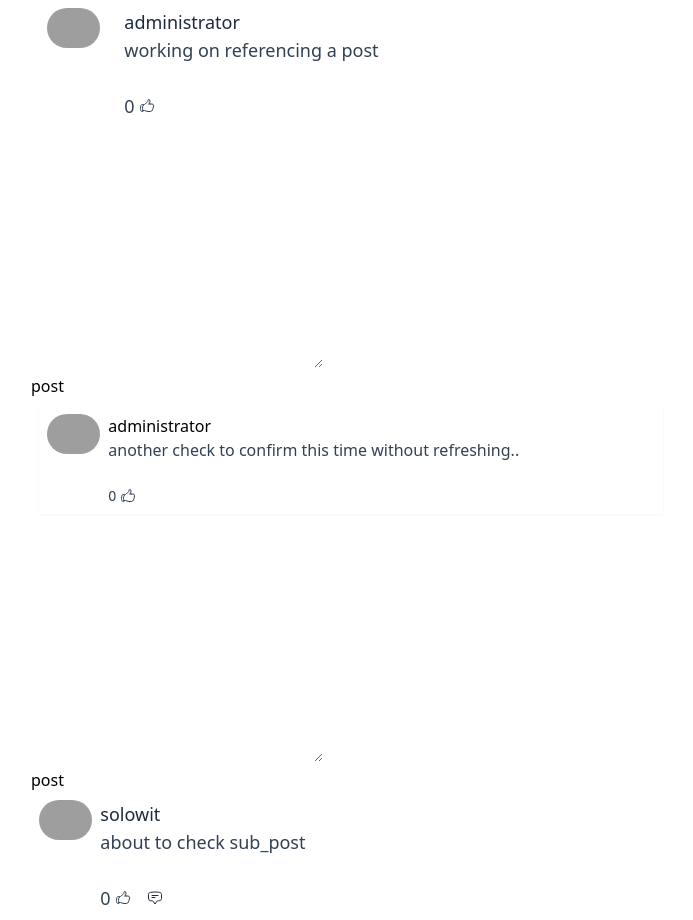
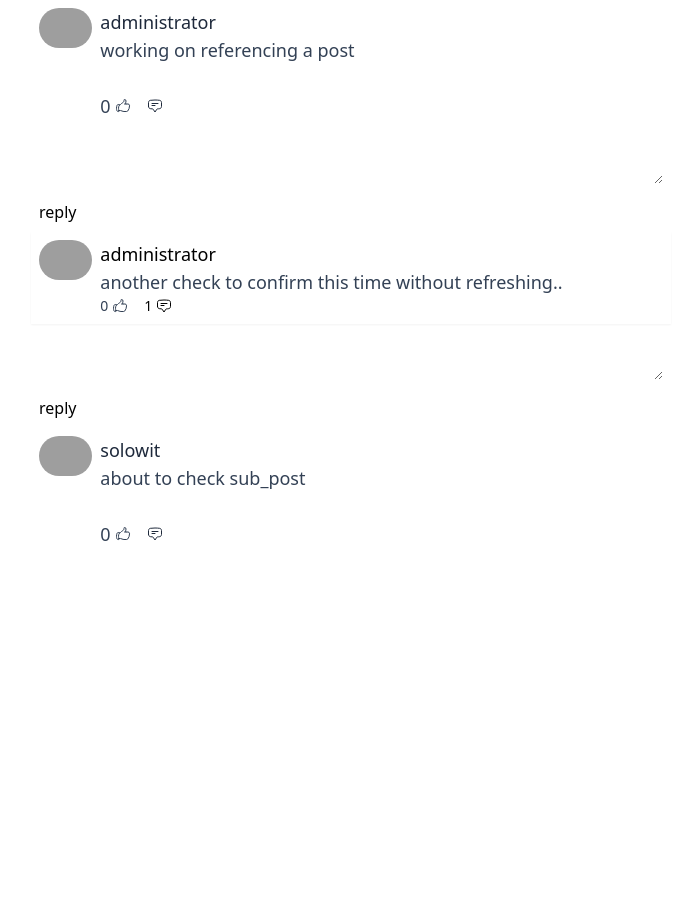
Before and after one commit to solowitkelechi/socialmedia, a Django app: page /74/post/ in a window 1280 px wide. Shown: the part 72-992 px from the top of the page, without its empty margins (289-982 px from the left). After the commit the page ends 613 px from the top, so only its background shows below. Run offline with Django 4.2, Linux system fonts and the light colour scheme; data comes from the database, SQL or seed files in the repository; some libraries are stand-ins or nearby versions; grey boxes are pictures that could not be loaded.

Commit message:
some ui updates

```diff
--- a/cord/templates/form/commentform.html
+++ b/cord/templates/form/commentform.html
@@ -4,7 +4,7 @@
     hx-target="#status-{{post.pk}}"
     hx-swap="outerHTML"
 >
-    <textarea name="opinion" id="" cols="30" rows="10"></textarea>
+    <textarea name="opinion" id=""></textarea>
     <input hidden name="sup_post" value="{{post.pk}}"/>
     <input hidden name="sup_post_form"/>
     <input hidden name="main_post_form"/>
--- a/cord/templates/form/mainpostform.html
+++ b/cord/templates/form/mainpostform.html
@@ -3,10 +3,11 @@
     hx-trigger="click from:#comment-{{post.pk}}"
     hx-target="#sub_posts"
     hx-swap="outerHTML"
+    class="flex p-2"
 >
-    <textarea name="opinion" id="" cols="30" rows="10"></textarea>
+    <textarea class="grow" name="opinion" id=""></textarea>
     <input hidden name="sup_post" value="{{post.pk}}"/>
     <input hidden name="sup_post_form"/>
     <input hidden name="main_post_form" value="true"/>
 </form>
-<button id="comment-{{post.pk}}">post</button>
+<button class="p-2" id="comment-{{post.pk}}">reply</button>
--- a/cord/templates/index.html
+++ b/cord/templates/index.html
@@ -22,9 +22,9 @@
 
         {% block opinions %}
             <div id="opinion" class="flex justify-center">
-                <div class="lg:w-1/2">
+                <div class="w-full md:w-9/12 lg:w-1/2 flex flex-col divide-y">
                 {% for post in posts %}
-                    <div x-data="{showCommentModal:false}" class="flex px-2 py-2 gap-x-2 hover:bg-gray-100 shadow-sm">
+                    <div x-data="{showCommentModal:false}" class="flex px-2 py-2 gap-x-2 hover:bg-gray-100">
                         <a class="shrink-0" href="{% url 'get_user_profile' post.user.username %}">
                             <img src="https://cdn.pixabay.com/photo/2016/08/08/09/17/avatar-1577909_1280.png" class="h-10 rounded-full shrink-0" alt="placeholder">
                         </a>
--- a/cord/templates/post.html
+++ b/cord/templates/post.html
@@ -9,13 +9,13 @@
 {% endblock %}
 {% block content %}
     <div id="opinion" class="flex justify-center">
-        <div class="lg:w-1/2">
+        <div class="w-full md:w-9/12 lg:w-1/2">
             {% if post.sup_post %}
                 <div class="flex px-2 py-2 gap-x-2 hover:bg-gray-100">
-                <a href="{% url 'get_user_profile' post.sup_post.user.username %}" class="shrink-0 mx-2">
+                    <a href="{% url 'get_user_profile' post.sup_post.user.username %}" class="shrink-0">
                         <img src="https://cdn.pixabay.com/photo/2016/08/08/09/17/avatar-1577909_1280.png" class="h-10 rounded-full shrink-0" alt="placeholder">
                     </a>
-                <div class="text-sm lg:text-lg text-slate-800 mx-2">
+                    <div class="text-sm lg:text-lg text-slate-800">
                         <span class="font-medium">
                             <a href="{% url 'get_user_profile' post.sup_post.user.username %}">
                                 {{post.sup_post.user.username}}
@@ -26,6 +26,14 @@
                         </a>
                         <section class="flex gap-x-4 items-center">
                             {% include 'partials/sup_post_like_area.html' %}
+                            <span class="flex justify-center text-sm items-center gap-x-1">
+                                {% if sup_post.get_comment_count %}
+                                    {{sup_post.get_comment_count}}
+                                {% endif %}
+                                <svg xmlns="http://www.w3.org/2000/svg" fill="none" viewBox="0 0 24 24" stroke-width="1.5" stroke="currentColor" class="w-4 h-4">
+                                    <path stroke-linecap="round" stroke-linejoin="round" d="M7.5 8.25h9m-9 3H12m-9.75 1.51c0 1.6 1.123 2.994 2.707 3.227 1.129.166 2.27.293 3.423.379.35.026.67.21.865.501L12 21l2.755-4.133a1.14 1.14 0 01.865-.501 48.172 48.172 0 003.423-.379c1.584-.233 2.707-1.626 2.707-3.228V6.741c0-1.602-1.123-2.995-2.707-3.228A48.394 48.394 0 0012 3c-2.392 0-4.744.175-7.043.513C3.373 3.746 2.25 5.14 2.25 6.741v6.018z" />
+                                </svg>
+                            </span>
                         </section>
                     </div>
 
@@ -35,34 +43,47 @@
                     hx-trigger="click from:#comment-{{post.sup_post.pk}}"
                     hx-swap="outerHTML"
                     hx-target="#status"
+                    class="flex p-2"
                 >
-                <textarea name="opinion" cols="30" rows="10"></textarea>
+                    <textarea class="grow" name="opinion"></textarea>
                     <input hidden name="sup_post" value="{{post.sup_post.pk}}"/>
                     <input hidden name="sup_post_form" value="true"/>
                 </form>
-            <button id="comment-{{post.sup_post.pk}}">post</button>
-
+                <button
+                    class="p-2"
+                    id="comment-{{post.sup_post.pk}}"
+                >
+                    reply
+                </button>
             {% endif %}
-        <div class="flex px-2 py-2 gap-x-2 hover:bg-gray-100 shadow-sm m-2">
+            <div class="flex p-2 gap-x-2 hover:bg-gray-100 shadow-sm">
                 <a class="shrink-0" href="{% url 'get_user_profile' post.user.username %}">
                     <img src="https://cdn.pixabay.com/photo/2016/08/08/09/17/avatar-1577909_1280.png" class="h-10 rounded-full shrink-0" alt="placeholder">
                 </a>
-            <div>
+                <div class="text-sm lg:text-lg">
                     <span>
                         <a href="{% url 'get_user_profile' post.user.username %}">
                             {{post.user.username}}
                         </a>
                     </span>
-                <a href="/{{post.id}}/post/" class="m-1 text-slate-700">
+                    <a href="/{{post.id}}/post/" class="text-slate-700">
                         <p>{{post.opinion}}</p>
                     </a>
+                    <section class="flex gap-x-4 items-center">
                         {% include 'partials/like_area.html' %}
-
+                        <span class="flex justify-center text-sm items-center gap-x-1">
+                            {% if post.get_comment_count %}
+                                {{post.get_comment_count}}
+                            {% endif %}
+                            <svg xmlns="http://www.w3.org/2000/svg" fill="none" viewBox="0 0 24 24" stroke-width="1.5" stroke="currentColor" class="w-4 h-4">
+                                <path stroke-linecap="round" stroke-linejoin="round" d="M7.5 8.25h9m-9 3H12m-9.75 1.51c0 1.6 1.123 2.994 2.707 3.227 1.129.166 2.27.293 3.423.379.35.026.67.21.865.501L12 21l2.755-4.133a1.14 1.14 0 01.865-.501 48.172 48.172 0 003.423-.379c1.584-.233 2.707-1.626 2.707-3.228V6.741c0-1.602-1.123-2.995-2.707-3.228A48.394 48.394 0 0012 3c-2.392 0-4.744.175-7.043.513C3.373 3.746 2.25 5.14 2.25 6.741v6.018z" />
+                            </svg>
+                        </span>
+                    </section>
                 </div>
             </div>
             {% include 'form/mainpostform.html' %}
             {% block sub_posts_block %}
-
                 <div id="sub_posts">
                     {% if post_status %}
                         <div
@@ -82,7 +103,7 @@
                         </div>
                     {% endif %}
                     {% for sub_post in post.get_sub_post %}
-                    <div class="flex px-2 py-2 gap-x-2 hover:bg-gray-100">
+                        <div class="w-full flex px-2 py-2 gap-x-2 hover:bg-gray-100">
                             <a class="shrink-0" href="{% url 'get_user_profile' sub_post.user.username %}">
                                 <img src="https://cdn.pixabay.com/photo/2016/08/08/09/17/avatar-1577909_1280.png" class="h-10 rounded-full shrink-0" alt="placeholder">
                             </a>
@@ -110,8 +131,7 @@
                         </div>
                     {% endfor %}
                 </div>
+            {% endblock %}
         </div>
     </div>
 {% endblock %}
-
-{% endblock %}
--- a/socialmedia/settings.py
+++ b/socialmedia/settings.py
@@ -28,7 +28,7 @@ SECRET_KEY = os.environ.get('SECRET_KEY')
 # SECURITY WARNING: don't run with debug turned on in production!
 DEBUG = False
 
-ALLOWED_HOSTS = ['.vercel.app', '.now.sh']
+ALLOWED_HOSTS = ['.vercel.app', '.now.sh', '127.0.0.1']
 
 
 # Application definition
```
Also changed, not shown: cord/templates/form/postform.html (+16 -4 lines). Lines whose indentation alone changed are shown as unchanged.
